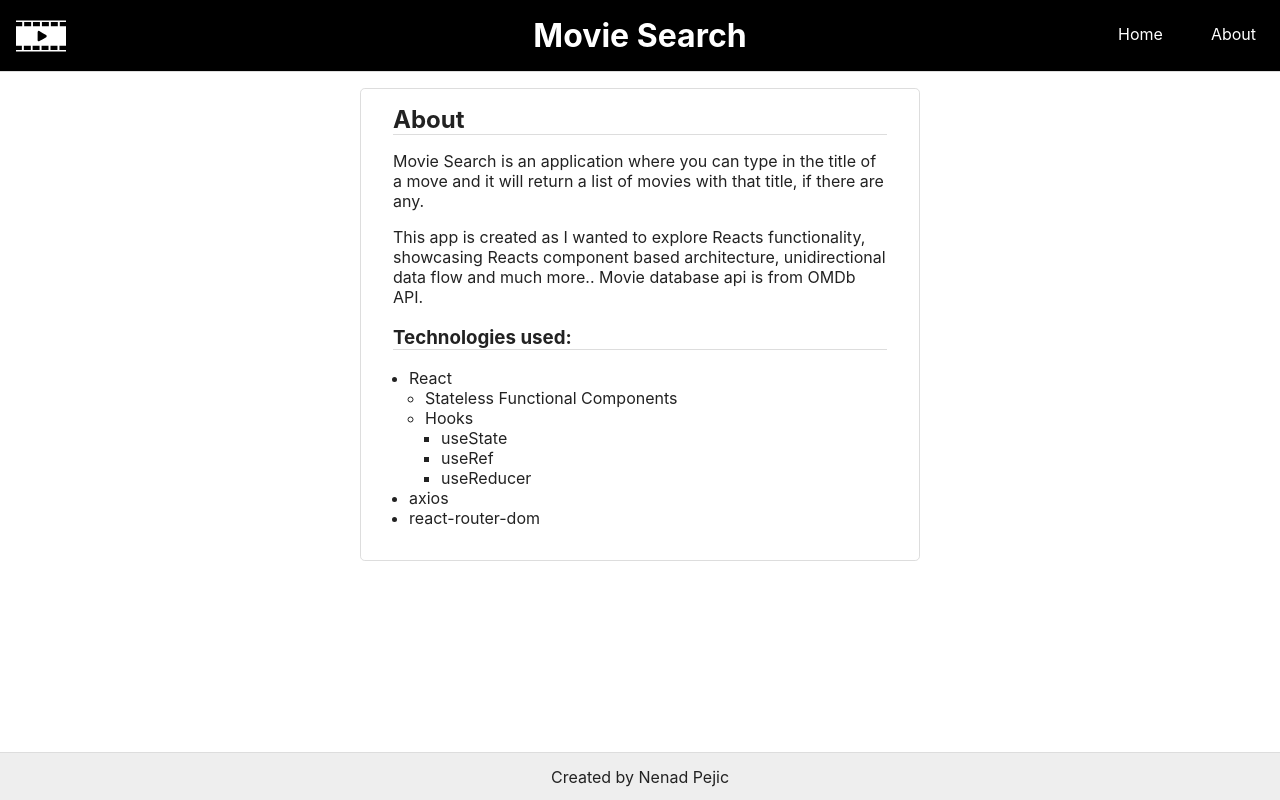
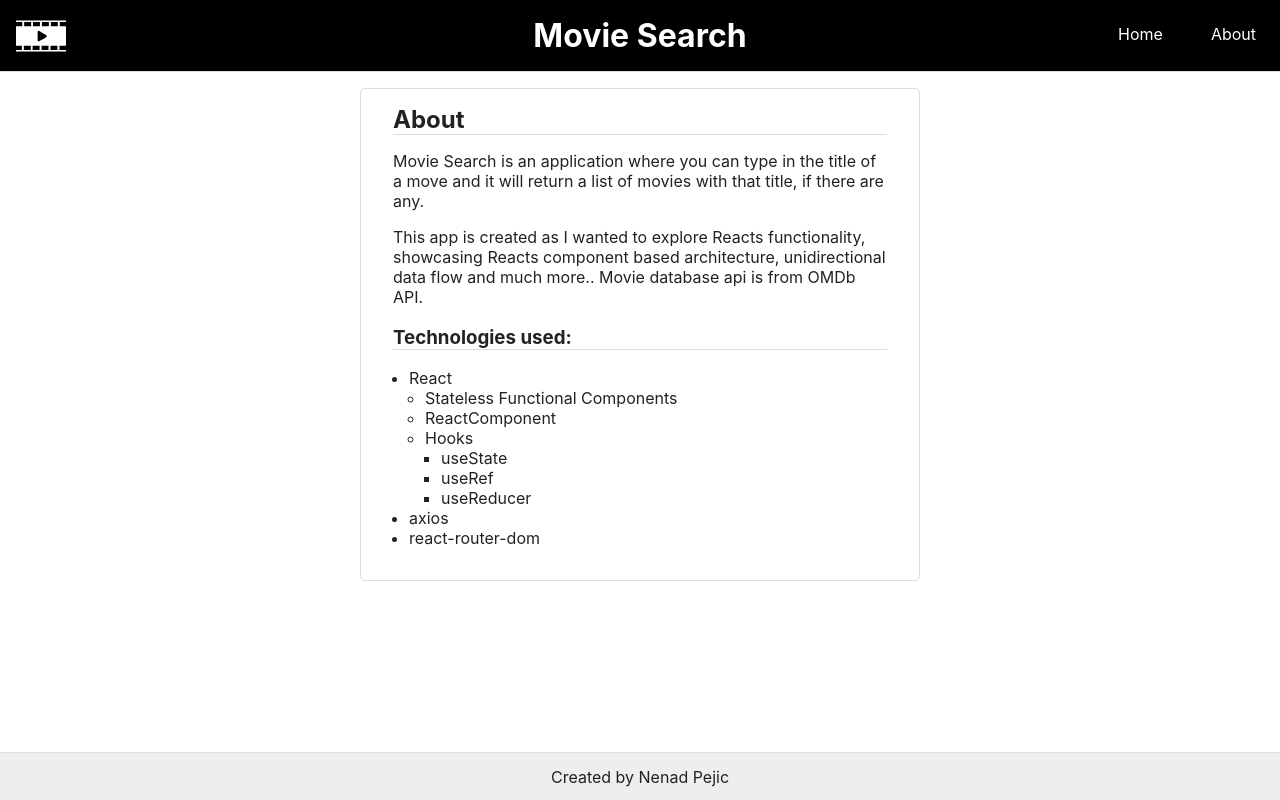
Before and after one commit to nenadpejic/movie-search, a React (Create React App) app: page /about in a window 1280 px wide. Built offline with nearby package versions, Linux system fonts and the light colour scheme.

Commit message:
Added ReactComponent to About and README.md

```diff
--- a/src/pages/About.js
+++ b/src/pages/About.js
@@ -20,6 +20,7 @@ const About = () => {
           React
           <ul className="exclude">
             <li>Stateless Functional Components</li>
+            <li>ReactComponent</li>
             <li>
               Hooks
               <ul className="exclude">
```
Also changed, not shown: 1 other file (tests, documents, lock files or other folders).
